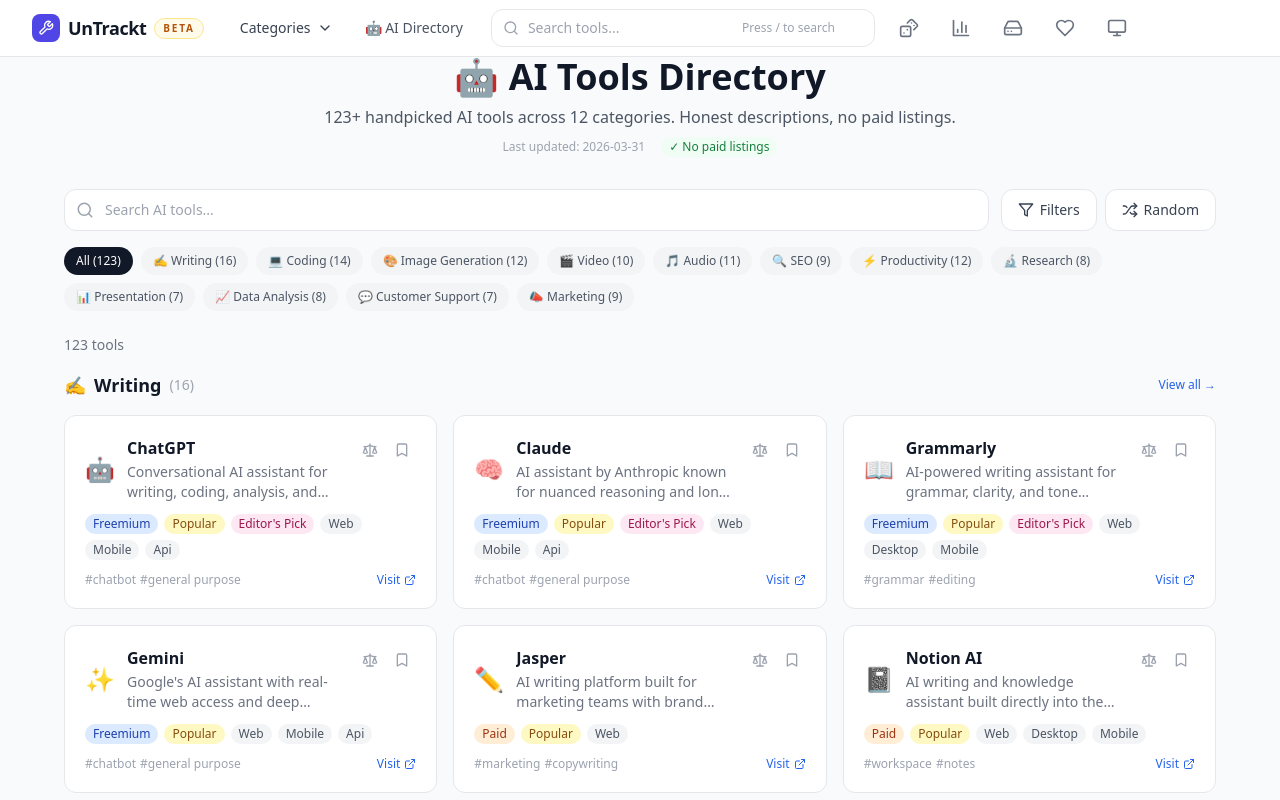
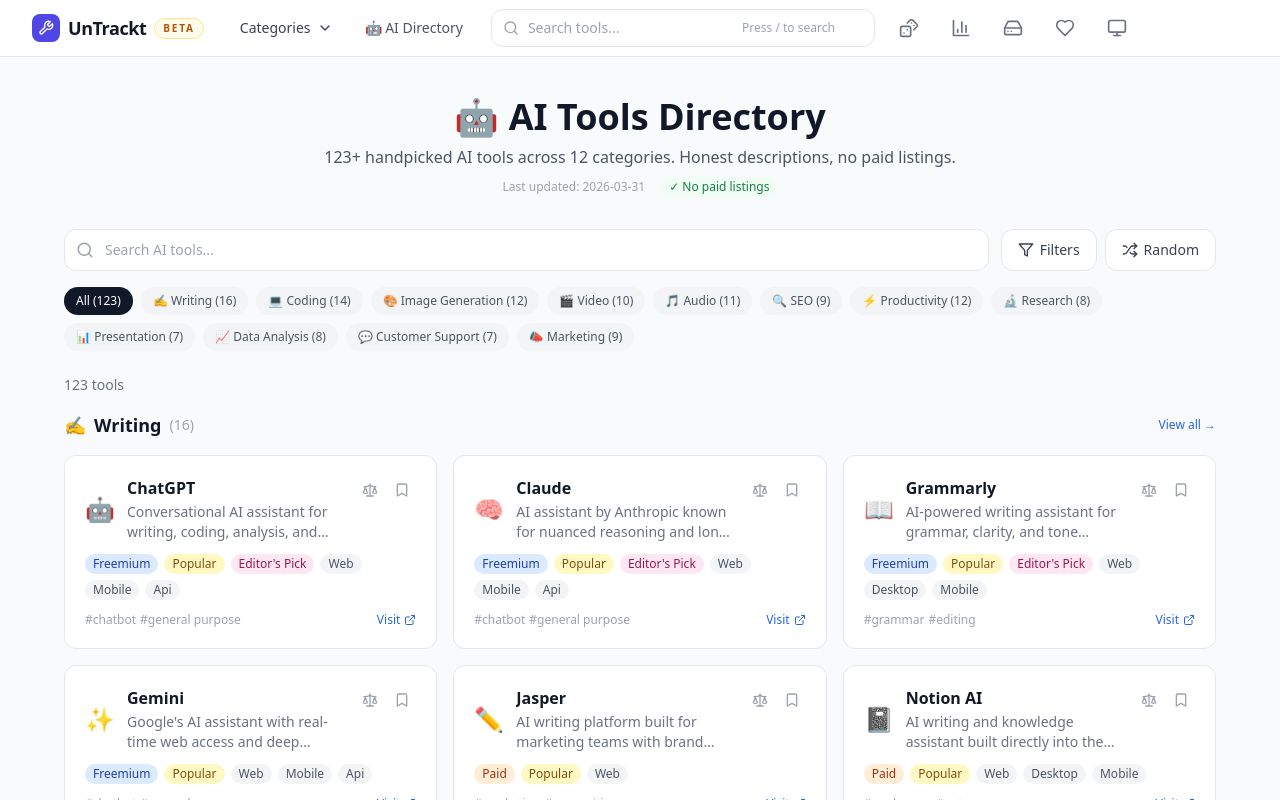
Before and after one commit to jinaldesaicom/untrackt, a React (Vite) app: page /ai-directory in a window 1280 px wide. Shown: the top 800 px of the page. Built offline with nearby package versions, Linux system fonts and the light colour scheme.

Commit message:
Minor changes in AI Directory module

```diff
--- a/src/pages/ai-directory/AiDirectoryPage.jsx
+++ b/src/pages/ai-directory/AiDirectoryPage.jsx
@@ -171,7 +171,7 @@
         path="/ai-directory"
       />
 
-      <div className="max-w-6xl mx-auto">
+      <div className="max-w-6xl mx-auto pt-6 sm:pt-10">
         {/* Header */}
         <div className="text-center mb-8">
           <h1 className="text-3xl font-bold text-gray-900 dark:text-white sm:text-4xl">
```
